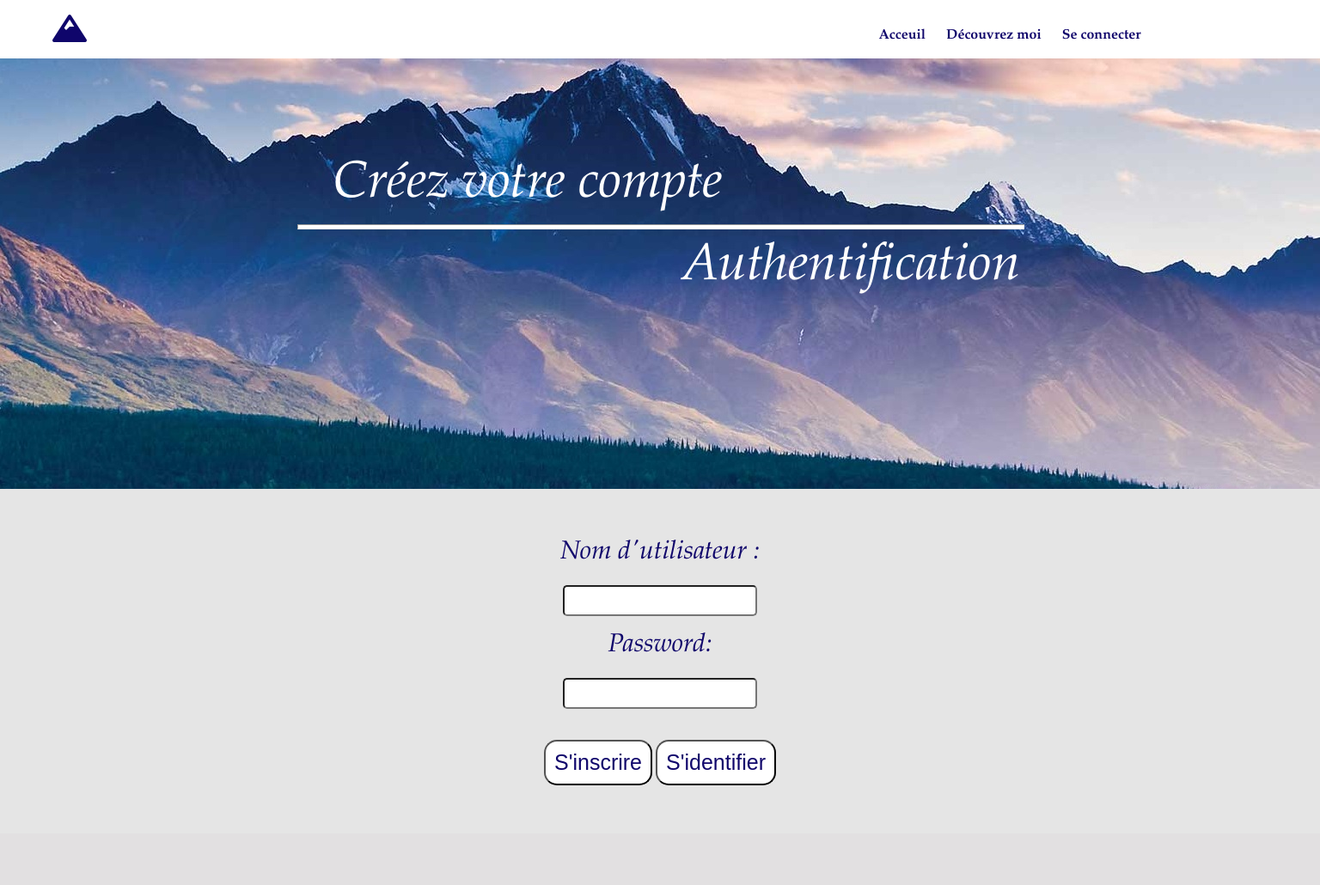
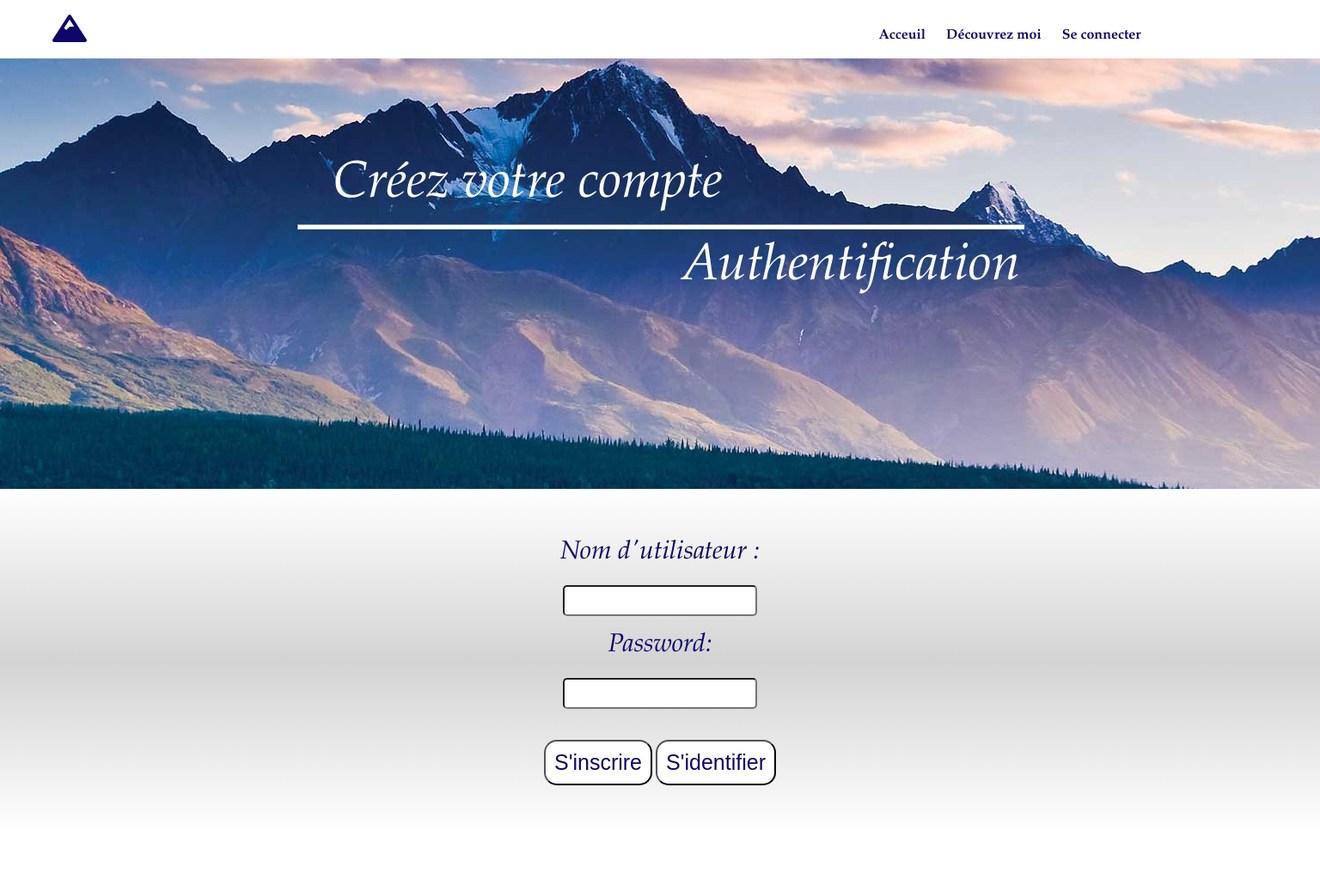
Before and after one commit to Paul59380/P4, a PHP site: template view/frontend/connectionForm.php in a window 1536 px wide. Shown: the whole page at 86% size. Before the commit the page ends 914 px from the top, so only its background shows below. Run offline with PHP 8.4, Linux system fonts and the light colour scheme; the template is opened without the code that fills it, so the values that code supplies are empty; some libraries are stand-ins or nearby versions.

Commit message:
Change the design part2

```diff
--- a/public/design.css
+++ b/public/design.css
@@ -5,6 +5,7 @@
         padding: 0;
         //font-family: "roboto_condensedregular", Arial, sans-serif;
         font-family: "Book Antiqua";
+        padding-bottom: 30px;
         //background-color: #234056;
     }
 
@@ -165,6 +166,7 @@
         border-radius: 5px;
         margin-top: 50px;
         background-color: #f2fcff;
+        box-shadow: 3px 5px 5px grey;
     }
 
     #descriptComment {
@@ -203,7 +205,7 @@
     #identifyAccount {
         text-align: center;
         padding: 40px;
-        background-color: #e5e5e5;
+        background-image: linear-gradient(white, lightgrey, white);
     }
 
     #identifyAccount label {
@@ -240,7 +242,8 @@
         margin: auto;
         margin-top: 40px;
         border-radius: 10px;
-        background-color: #e5e5e5;
+        background-image: linear-gradient(white, lightblue, white);
+        box-shadow: 3px 5px 5px lightcoral;
     }
 
     #sendNews {
```
